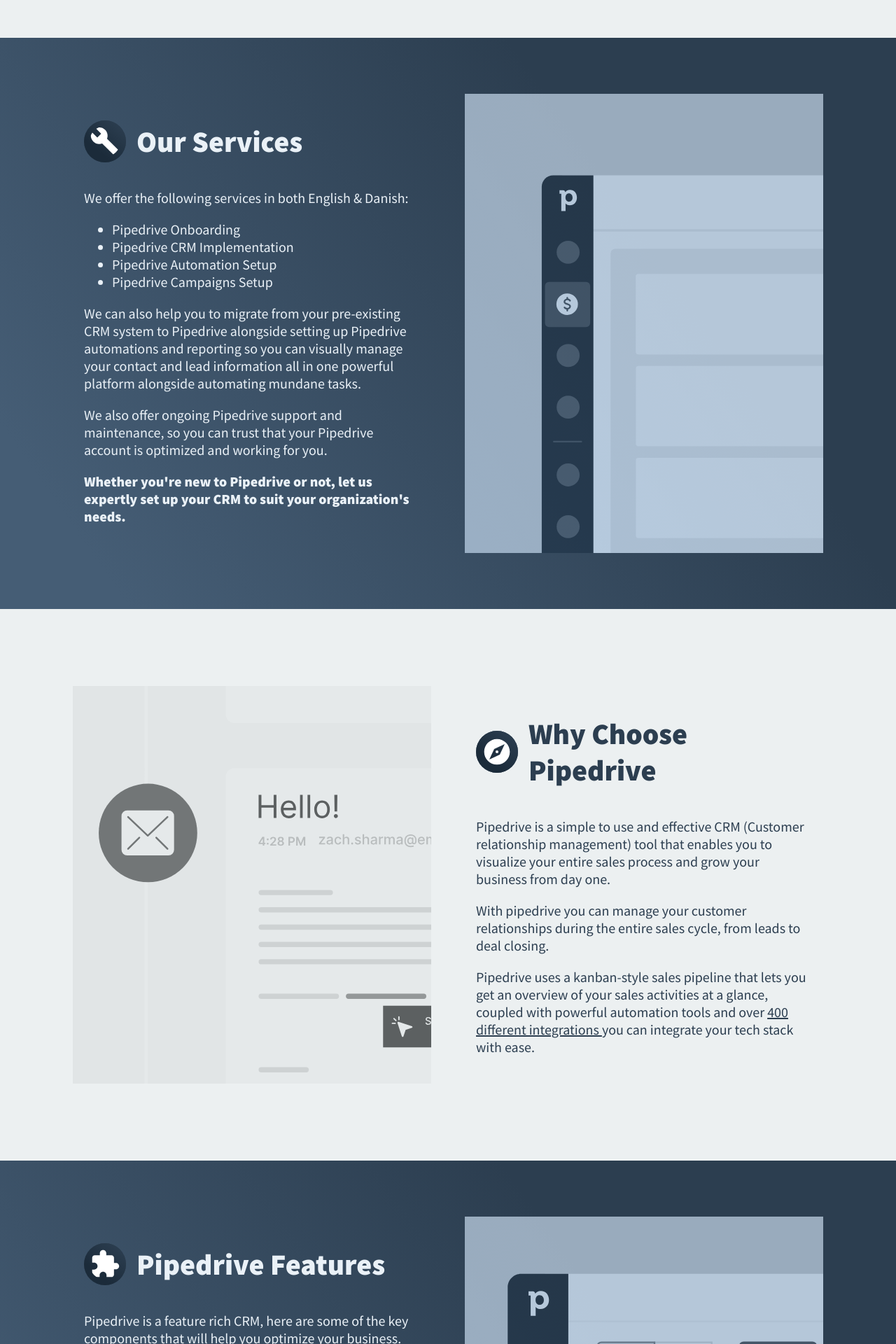
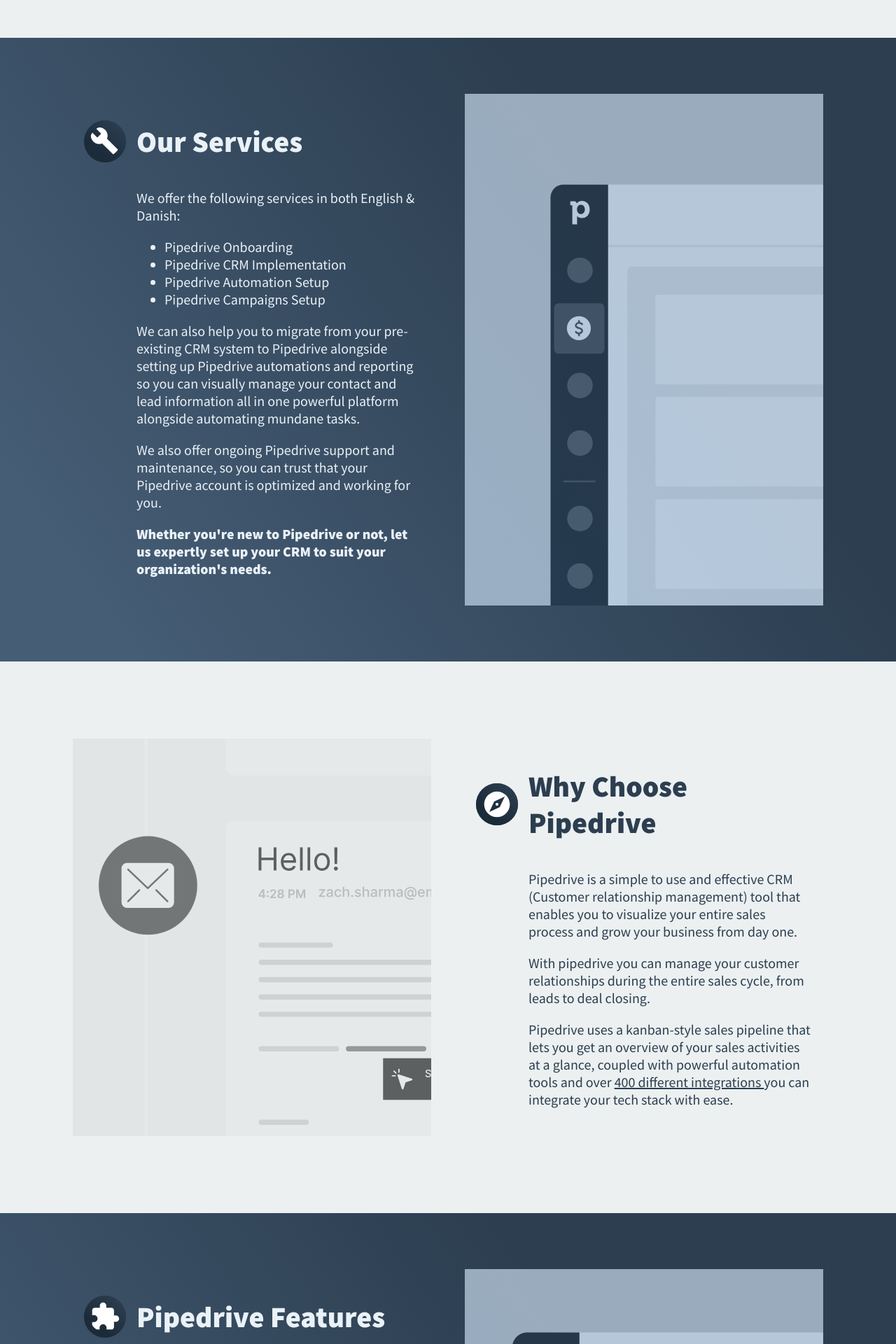
Before and after one commit to derangeddk/deranged.dk, a Jekyll site: the page built from _services/pipedrive.html, in a window 1280 px wide. Shown: the part 791-2711 px from the top of the page at 70% size. Built offline with Jekyll 4.4.1, drawn with Linux system fonts in a browser that asks for light colours; comment, search, counter and statistics services are not loaded.

Commit message:
Added non-title text indentation

```diff
--- a/_layouts/services.html
+++ b/_layouts/services.html
@@ -142,6 +142,9 @@
     padding-right: 2em;
     padding-bottom: 1em;
   }
+  .flex-row:not(.top) section p, .flex-row:not(.top) section ul {
+    margin-left: 75px;
+  }
   img.side-image {
     object-fit: cover;
     width: 40vw;
@@ -204,6 +207,9 @@
     }
     .contact {
       margin-bottom: -20px;
+    }
+    .flex-row:not(.top) section p, .flex-row:not(.top) section ul {
+      margin-left: 0;
     }
   }
   @media (max-width: 950px) {
```
